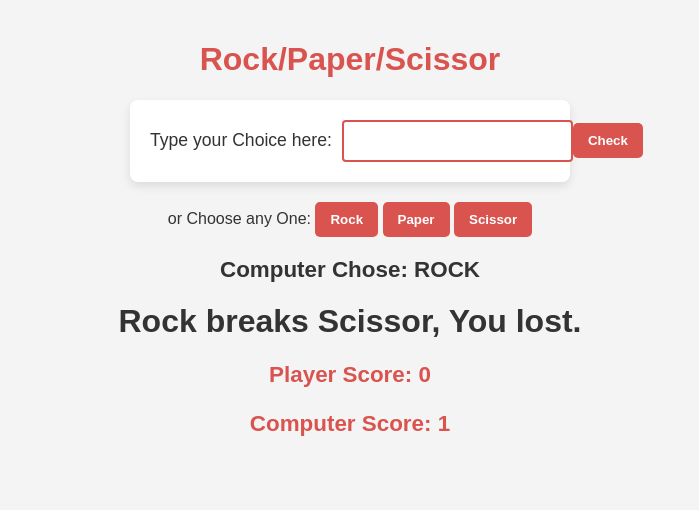
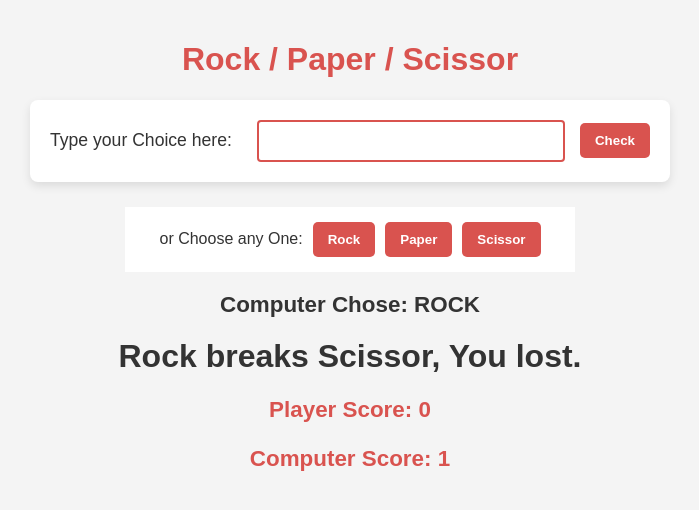
Before and after one commit to sujith-eag/projects, a plain HTML site: page rps_game/index.html in a window 1280 px wide. Both pictures are taken after a click on the button "Scissor". Shown: the whole page, without its empty margins (290-989 px from the left). Drawn offline with Linux system fonts and the light colour scheme.

Commit message:
Final Styling done on Blackjack and RPS

```diff
--- a/blackjack/index.css
+++ b/blackjack/index.css
@@ -1,4 +1,4 @@
-body {
+/* body {
     text-align: center;
     background-color: green;
     padding: 0;
@@ -38,4 +38,78 @@ button {
 .resetButton {
     background-color: red;
     padding: 5px 20px 5px 20px;
+} */
+
+
+
+body {
+    text-align: center;
+    background-color: #004d00;
+    padding: 0;
+    margin: 0;
+    font-family: 'Trebuchet MS', 'Lucida Sans Unicode', 'Lucida Grande', 'Lucida Sans', Arial, sans-serif;
+    color: white;
 }
+
+h1 {
+    margin-top: 60px;
+    font-size: 50px;
+    color: goldenrod;
+    text-shadow: 2px 2px 4px rgba(0, 0, 0, 0.7); /* Shadow for depth */
+}
+
+.welResult {
+    font-size: 24px; /* Increase font size for results */
+    margin: 20px 0;
+    color: lightyellow;
+    transition: color 0.3s; /* Smooth transition on hover */
+}
+
+.welResult:hover {
+    color: goldenrod; /* Change color on hover */
+}
+
+.resultString {
+    font-style: italic;
+    font-size: 20px; /* Adjust font size */
+}
+
+.btnSet {
+    display: flex;
+    flex-direction: column;
+    align-items: center;
+    gap: 20px;
+}
+
+button {
+    padding: 10px 40px; /* Increased padding for better touch targets */
+    background-color: lightyellow;
+    font-weight: bolder;
+    font-size: 18px; /* Slightly larger font size */
+    color: goldenrod;
+    border-radius: 8px; /* More rounded corners */
+    border: none;
+    cursor: pointer; /* Pointer on hover */
+    transition: background-color 0.3s, transform 0.2s; /* Transition effects */
+}
+
+button:hover {
+    background-color: #ffeb3b; /* Lighter yellow on hover */
+    transform: translateY(-2px); /* Slight lift effect */
+}
+
+.resetButton {
+    background-color: red;
+    padding: 8px 30px; /* Adjust padding */
+    font-size: 18px; /* Consistent font size */
+    border-radius: 8px; /* Match button styling */
+}
+
+.resetButton:hover {
+    background-color: darkred; /* Darker red on hover */
+    transform: translateY(-2px); /* Slight lift effect */
+}
+
+.prizeReset {
+    margin-top: 30px; /* Add spacing above */
+}
--- a/rps_game/index.css
+++ b/rps_game/index.css
@@ -23,22 +23,23 @@ h2 {
     padding: 20px;
     box-shadow: 0 4px 10px rgba(0, 0, 0, 0.1);
     margin: auto;
-    max-width: 400px;
-    display: flex; /* Use flexbox for layout */
-    align-items: center; /* Center items vertically */
+    max-width: 600px;
+    display: flex;
+    align-items: center;
+    gap: 15px;
 }
 
 .inputDiv label {
     font-size: 1.1em;
     margin-right: 10px;
-    flex-shrink: 0; /* Prevent label from shrinking */
+    flex-shrink: 0;
 }
 
 input[type="text"] {
     padding: 10px;
     border: 2px solid #d9534f;
     border-radius: 4px;
-    flex-grow: 1; /* Allow input to grow and take available space */
+    flex-grow: 1;
     font-size: 1em;
 }
 
@@ -76,5 +77,16 @@ h2.winOrLoseString {
 }
 
 .buttonDiv {
+    padding-top: 15px;
+    padding-bottom: 15px;
     margin-top: 20px;
+    background-color: #fff;
+
+    display: flex;
+    gap: 10px;
+    justify-content: center;
+    align-items: center;
+    max-width: 450px;
+    margin: auto;
+    margin-top: 25px;
 }
--- a/rps_game/index.js
+++ b/rps_game/index.js
@@ -61,13 +61,14 @@ function computerChoise(hC){
 function winLoseDraw(hC, cC){
 
     let resultString = ""
-    let winStatus = false;
+    let winStatus = null;
 
     if (hC==="rock") {
         if (cC === "rock"){
            resultString = "Both Chose Rock!! Play again.";
         } else if(cC === "paper"){
             resultString = "Paper covers Rock, You lost.";
+            winStatus = false;
         } else {
             resultString = "Rock Breaks Scissor, You Won.";
             winStatus = true;
@@ -78,22 +79,29 @@ function winLoseDraw(hC, cC){
             resultString = "Both Chose Paper!! Play again.";
          } else if(cC === "scissor"){
              resultString = "Scissor cuts Paper, You lost.";
+             winStatus = false;
          } else {
              resultString = "Paper covers Rock, You Won.";
              winStatus = true;
          }
-    } else {
+    } else if (hC === "scissor") {
         if (cC === "scissor"){
             resultString = "Both Chose Scissor!! Play again.";
          } else if(cC === "rock"){
              resultString = "Rock breaks Scissor, You lost.";
+             winStatus = false;
          } else {
              resultString = "Scissor cuts Paper, You Won.";
              winStatus = true;
             }
     }
+
     winOrLoseString.textContent = resultString;
-    updateCounter(winStatus);
+
+    if (winStatus!= null) {
+        updateCounter(winStatus);
+    }
+
 
 }
 
@@ -102,13 +110,12 @@ function updateCounter(winStatus){
 
     if (winStatus === true) {
         player += 1;
-        pScore.textContent = `Player Score:  ${player}`;
-        cScore.textContent = `Computer Score: ${computer}`;
-    } else {
+    } else if (winStatus === false) {
         computer += 1;
-        cScore.textContent = `Computer Score: ${computer}`;
-        pScore.textContent = `Player Score:  ${player}`;
     }
+
+    cScore.textContent = `Computer Score: ${computer}`;
+    pScore.textContent = `Player Score:  ${player}`;
 
     checkEnd();
 }
```
Also changed, not shown: rps_game/index.html (+1 -1 lines).
